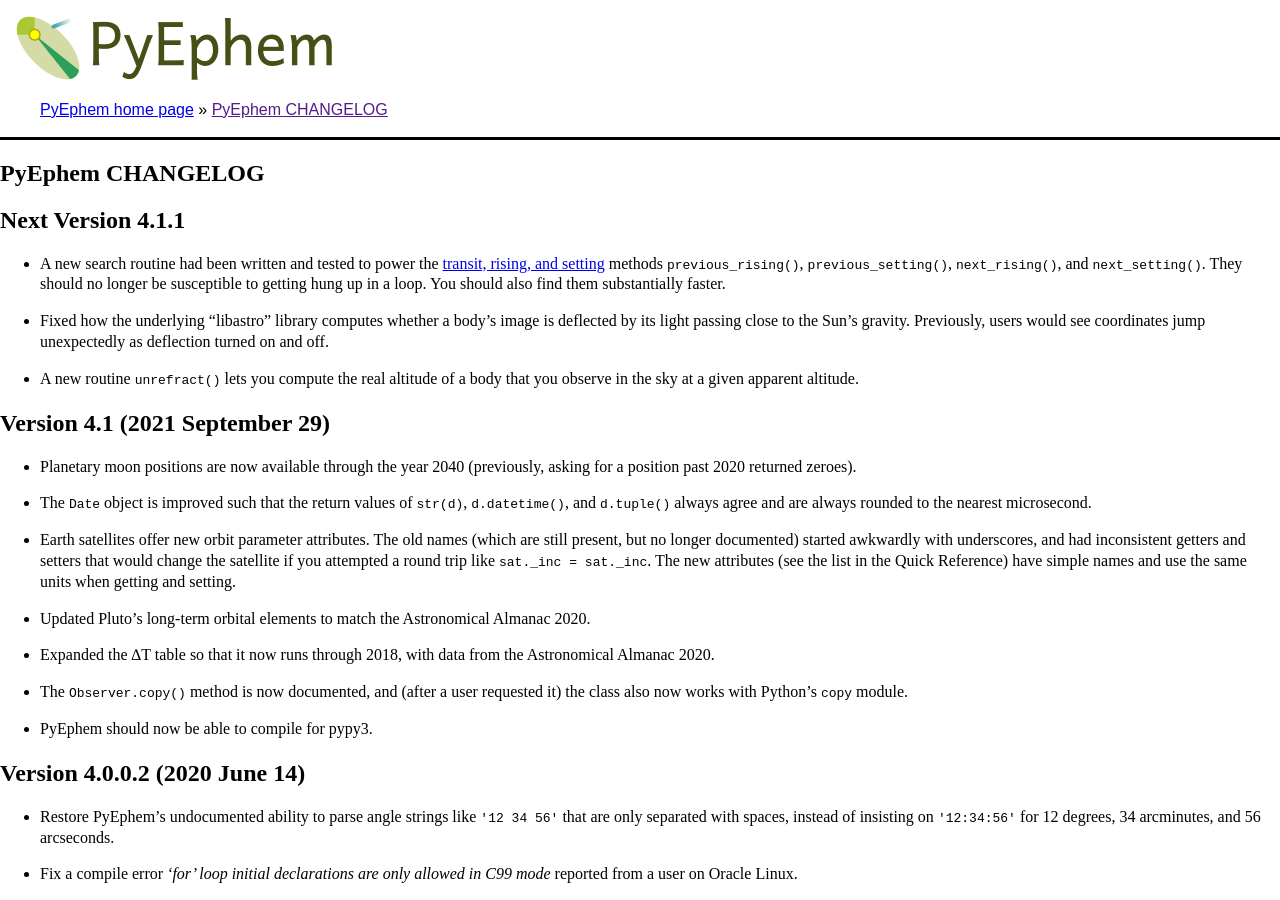
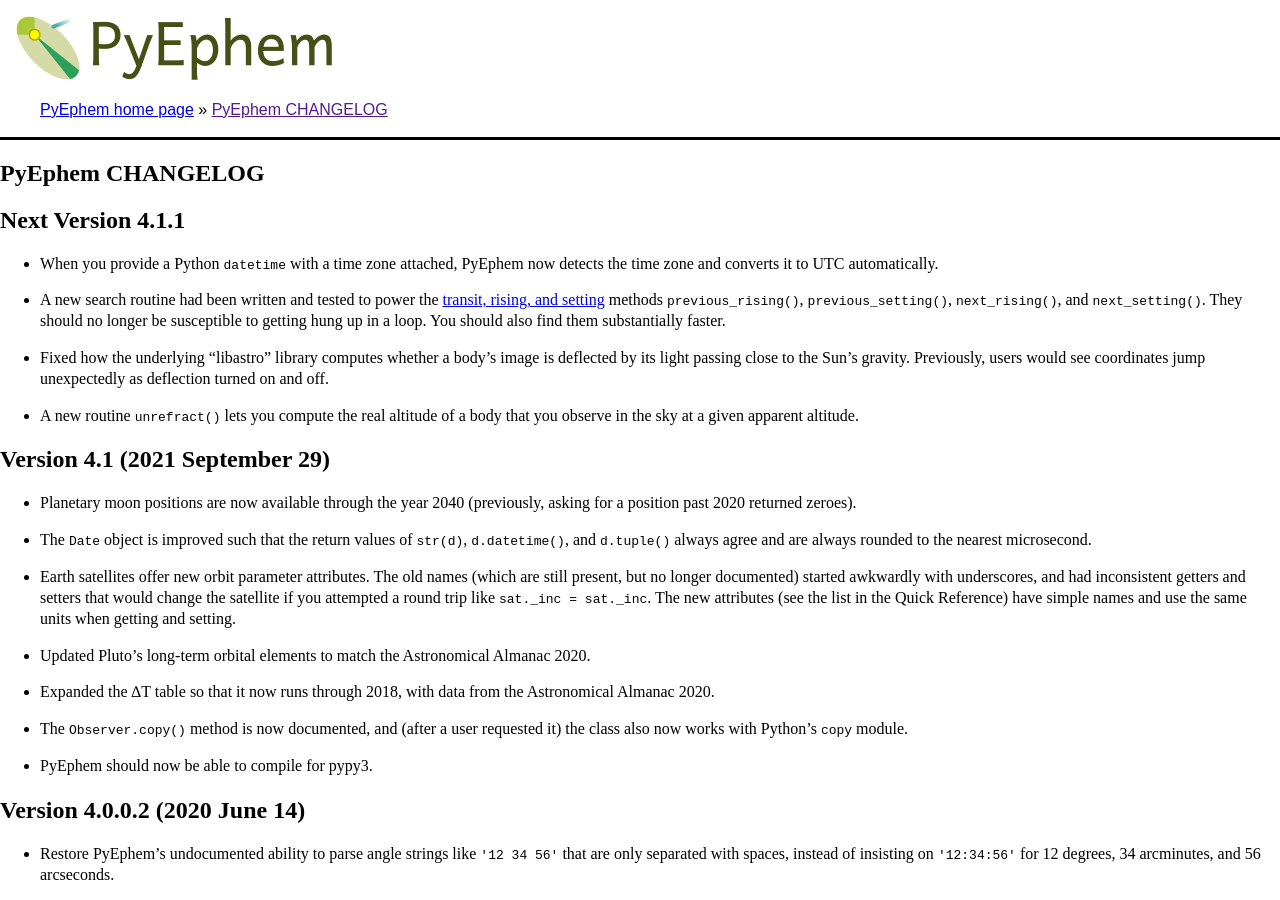
Before and after one commit to brandon-rhodes/pyephem, a Sphinx documentation site: the page built from ephem/doc/CHANGELOG.rst, in a window 1280 px wide and 900 px high. Built offline with Sphinx 7.4.7, drawn with Linux system fonts in a browser that asks for light colours.

Commit message:
Update CHANGELOG for new time zone detection

```diff
--- a/ephem/doc/CHANGELOG.rst
+++ b/ephem/doc/CHANGELOG.rst
@@ -4,6 +4,9 @@
 
 Next Version 4.1.1
 ------------------
+
+- When you provide a Python ``datetime`` with a time zone attached,
+  PyEphem now detects the time zone and converts it to UTC automatically.
 
 - A new search routine had been written and tested
   to power the :ref:`transit-rising-setting` methods
```
